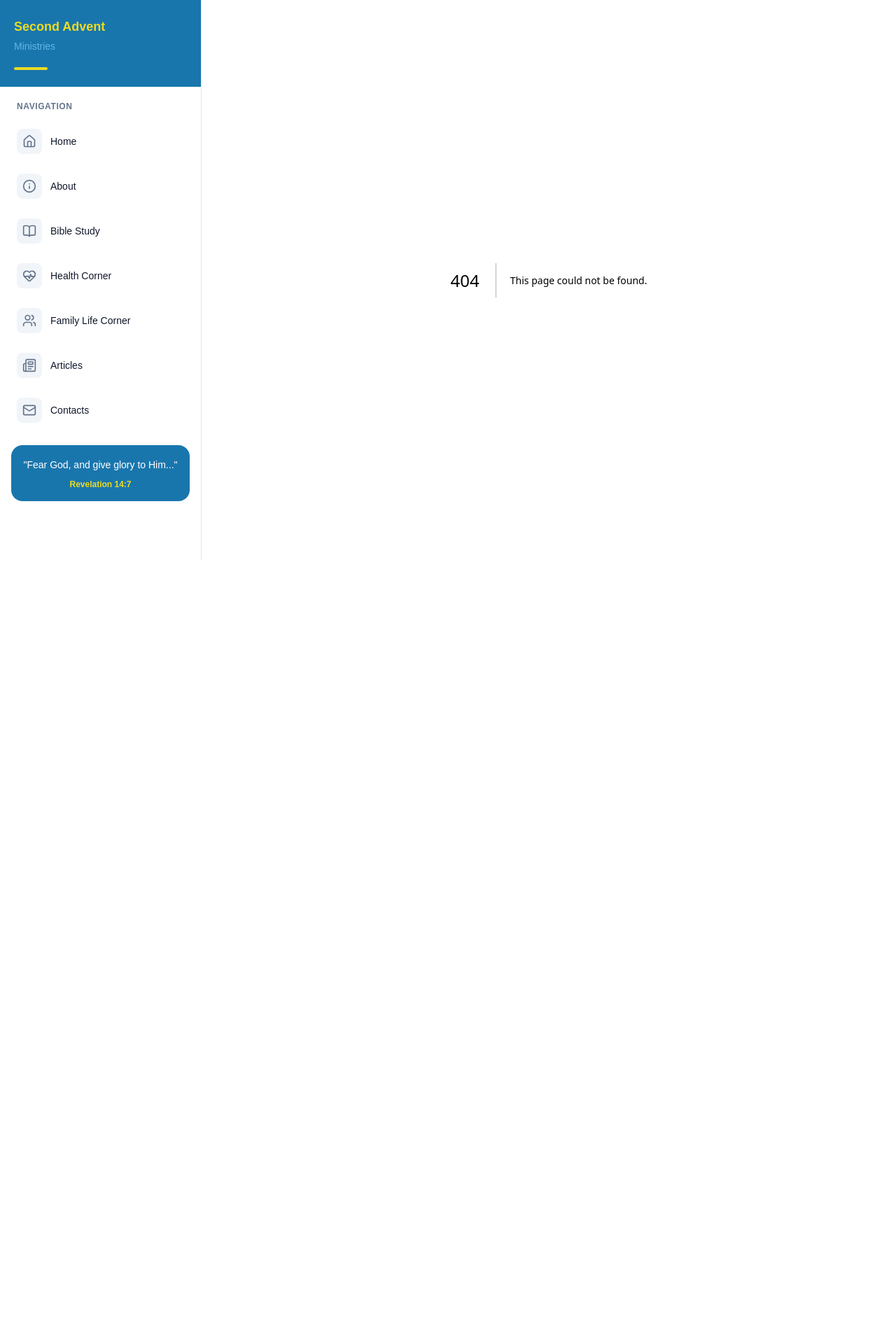
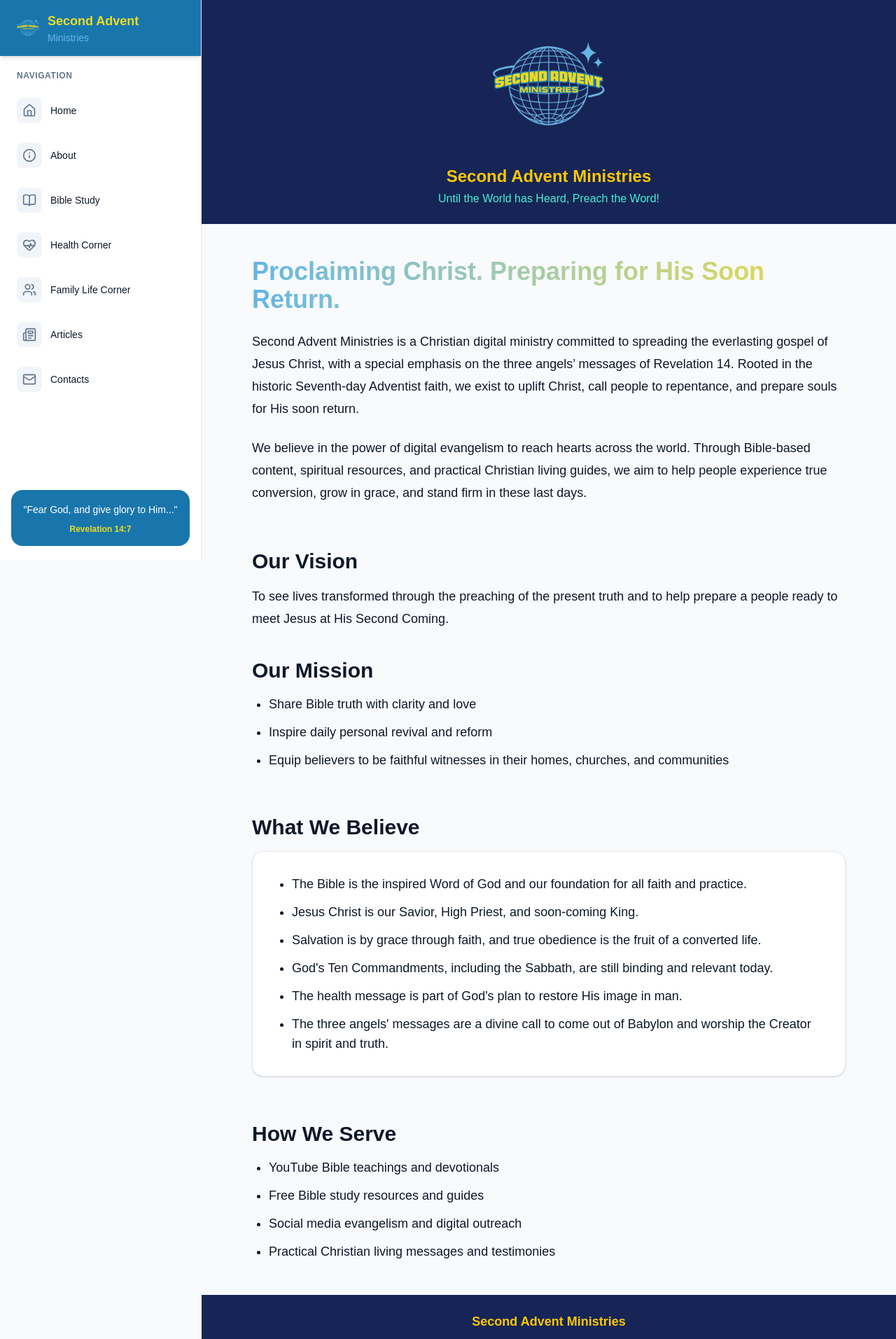
Before and after one commit to ochami-codes/SAM-Frontend, a Next.js app in the folder SAM-Frontend/sam-frontend/: page /about in a window 1280 px wide. Before the commit this address had no page. Shown: the top 1913 px of the page at 70% size. Before the commit the page ends 800 px from the top, so only its background shows below. Built offline with nearby package versions, Linux system fonts and the light colour scheme.

Commit message:
further refinements

```diff
--- /dev/null
+++ b/SAM-Frontend/sam-frontend/src/app/about/page.tsx
@@ -0,0 +1,113 @@
+import Header from "@/src/components/Header";
+import Footer from "@/src/components/Footer";
+import Card from "@/src/components/ui/Card";
+
+export default function AboutPage() {
+  return (
+    <>
+      <Header />
+      <main className="mx-auto max-w-4xl space-y-16 px-6 py-12">
+        {/* Introduction */}
+        <section>
+          <h2 className="mb-6 text-3xl font-bold bg-gradient-to-r from-sam-blue to-sam-yellow bg-clip-text text-transparent sm:text-4xl">
+            Proclaiming Christ. Preparing for His Soon Return.
+          </h2>
+
+          <div className="space-y-6 text-base leading-8 text-muted sm:text-lg">
+            <p>
+              Second Advent Ministries is a Christian digital ministry
+              committed to spreading the everlasting gospel of Jesus Christ,
+              with a special emphasis on the three angels’ messages of
+              Revelation 14. Rooted in the historic Seventh-day Adventist
+              faith, we exist to uplift Christ, call people to repentance, and
+              prepare souls for His soon return.
+            </p>
+            <p>
+              We believe in the power of digital evangelism to reach hearts
+              across the world. Through Bible-based content, spiritual
+              resources, and practical Christian living guides, we aim to help
+              people experience true conversion, grow in grace, and stand firm
+              in these last days.
+            </p>
+          </div>
+        </section>
+
+        {/* Vision & Mission */}
+        <section className="space-y-10">
+          <div>
+            <h2 className="mb-4 text-2xl font-bold text-sam-deepBlue sm:text-3xl">
+              Our Vision
+            </h2>
+            <p className="text-base leading-8 text-muted sm:text-lg">
+              To see lives transformed through the preaching of the present
+              truth and to help prepare a people ready to meet Jesus at His
+              Second Coming.
+            </p>
+          </div>
+
+          <div>
+            <h2 className="mb-4 text-2xl font-bold text-sam-deepBlue sm:text-3xl">
+              Our Mission
+            </h2>
+            <ul className="list-disc space-y-3 pl-6 text-base leading-7 text-muted sm:text-lg">
+              <li>Share Bible truth with clarity and love</li>
+              <li>Inspire daily personal revival and reform</li>
+              <li>
+                Equip believers to be faithful witnesses in their homes,
+                churches, and communities
+              </li>
+            </ul>
+          </div>
+        </section>
+
+        {/* Beliefs */}
+        <section>
+          <h2 className="mb-4 text-2xl font-bold text-sam-deepBlue sm:text-3xl">
+            What We Believe
+          </h2>
+          <Card className="p-8">
+            <ul className="list-disc space-y-3 pl-6 text-base leading-7 text-muted sm:text-lg">
+              <li>
+                The Bible is the inspired Word of God and our foundation for
+                all faith and practice.
+              </li>
+              <li>
+                Jesus Christ is our Savior, High Priest, and soon-coming King.
+              </li>
+              <li>
+                Salvation is by grace through faith, and true obedience is the
+                fruit of a converted life.
+              </li>
+              <li>
+                God&apos;s Ten Commandments, including the Sabbath, are still
+                binding and relevant today.
+              </li>
+              <li>
+                The health message is part of God&apos;s plan to restore His
+                image in man.
+              </li>
+              <li>
+                The three angels&apos; messages are a divine call to come out
+                of Babylon and worship the Creator in spirit and truth.
+              </li>
+            </ul>
+          </Card>
+        </section>
+
+        {/* How We Serve */}
+        <section>
+          <h2 className="mb-4 text-2xl font-bold text-sam-deepBlue sm:text-3xl">
+            How We Serve
+          </h2>
+          <ul className="list-disc space-y-3 pl-6 text-base leading-7 text-muted sm:text-lg">
+            <li>YouTube Bible teachings and devotionals</li>
+            <li>Free Bible study resources and guides</li>
+            <li>Social media evangelism and digital outreach</li>
+            <li>Practical Christian living messages and testimonies</li>
+          </ul>
+        </section>
+      </main>
+      <Footer />
+    </>
+  );
+}
--- /dev/null
+++ b/SAM-Frontend/sam-frontend/src/app/contacts/page.tsx
@@ -0,0 +1,70 @@
+import Header from "@/src/components/Header";
+import Footer from "@/src/components/Footer";
+import ContactForm from "@/src/components/forms/ContactForm";
+import Card from "@/src/components/ui/Card";
+
+export default function ContactPage() {
+  return (
+    <>
+      <Header />
+      <main className="space-y-16 px-6 py-12">
+        {/* Introduction */}
+        <section>
+          <h2 className="mb-6 text-3xl font-bold bg-gradient-to-r from-sam-blue to-sam-yellow bg-clip-text text-transparent sm:text-4xl text-center">
+            Get in Touch With Us
+          </h2>
+          <p className="mx-auto max-w-2xl text-center text-muted leading-relaxed">
+            We’d love to connect with you! Whether you have a question, a
+            prayer request, want to study the Bible, or are interested in
+            partnering with us to spread the everlasting gospel, please feel
+            free to reach out. We’re here to serve.
+          </p>
+        </section>
+
+        {/* Contact Form */}
+        <section>
+          <h2 className="mb-8 text-center text-2xl font-bold text-sam-deepBlue sm:text-3xl">
+            Send Us a Message
+          </h2>
+          <ContactForm />
+        </section>
+
+        {/* Other Contact Information */}
+        <section className="mx-auto max-w-2xl">
+          <Card className="p-8 space-y-8">
+            <h2 className="text-2xl font-bold text-sam-deepBlue sm:text-3xl">
+              Other Ways to Reach Us
+            </h2>
+
+            <div className="space-y-4 text-muted">
+              <p>
+                <strong className="text-foreground">Email:</strong>{" "}
+                adventministries2000@gmail.com
+              </p>
+              <p>
+                <strong className="text-foreground">Phone / WhatsApp:</strong>{" "}
+                +254 795 044 356
+              </p>
+              <p>
+                <strong className="text-foreground">Facebook / YouTube:</strong>{" "}
+                Second Advent Ministries
+              </p>
+            </div>
+
+            <div className="pt-6 border-t border-border">
+              <h3 className="mb-3 text-lg font-semibold text-sam-deepBlue">
+                Prayer Requests or Bible Study?
+              </h3>
+              <p className="leading-7 text-muted">
+                If you’re looking for spiritual support, we’re here for you.
+                Just type your prayer need or Bible study request in the
+                message box above, and we’ll respond as soon as possible.
+              </p>
+            </div>
+          </Card>
+        </section>
+      </main>
+      <Footer />
+    </>
+  );
+}
--- a/SAM-Frontend/sam-frontend/src/app/health/page.tsx
+++ b/SAM-Frontend/sam-frontend/src/app/health/page.tsx
@@ -6,7 +6,7 @@ import PageLayout from "../../components/layouts/PageLayout";
 
 const studies = [
   {
-    title: "Bible $ Spirit of Prophecy On Diet and Lifestyle",
+    title: "Bible and Spirit of Prophecy On Diet and Lifestyle",
     href: "/health/bible-sop",
     image: "/images/health/bsop.png",
     alt: "Bible and SOP",
--- a/SAM-Frontend/sam-frontend/src/app/page.tsx
+++ b/SAM-Frontend/sam-frontend/src/app/page.tsx
@@ -14,19 +14,19 @@ const articles = [
     title: "Undue Familiarity — A Subtle Snare",
     description:
       "Discover how undue familiarity is silently eroding the spiritual strength of Christian youth. It’s death wrapped in harmless appearances. It’s friendliness with a trap beneath.",
-    href: "/familiarity",
+    href: "/articles/familiarity",
   },
   {
     title: "“I Never Knew You” — Does God Really Know You?",
     description:
       "Yes, the Lord is aware that you exist—but does He know you? Let's see if God knows you...",
-    href: "/never-knew",
+    href: "/articles/never-knew-you",
   },
   {
     title: "Almost Saved, Eternally Lost",
     description:
       "Read the sad tale of Guonzou and how he missed the only chance to be saved. Learn how to avoid the same mistake in the spiritual realm.",
-    href: "/almost-saved",
+    href: "/articles/almost-saved",
   },
 ];
 
@@ -80,7 +80,7 @@ export default function HomePage() {
                 <Link href="/bible-study">Explore Bible Studies</Link>
               </Button>
               <Button variant="primary" size="md">
-                <Link href="/devotionals">Explore Devotional Articles</Link>
+                <Link href="/articles">Explore Devotional Articles</Link>
               </Button>
             </div>
           </div>
--- a/SAM-Frontend/sam-frontend/src/components/Sidebar.tsx
+++ b/SAM-Frontend/sam-frontend/src/components/Sidebar.tsx
@@ -1,55 +1,28 @@
 "use client";
 
 import { useState } from "react";
+import Image from "next/image";
 import Link from "next/link";
 import {
-  Menu,
-  X,
+  BookOpen,
+  HeartPulse,
   Home,
   Info,
   Mail,
-  BookOpen,
-  HeartPulse,
+  Menu,
+  Newspaper,
   Users,
-  Newspaper,
+  X,
 } from "lucide-react";
 
 const navigation = [
-  {
-    name: "Home",
-    href: "/",
-    icon: Home,
-  },
-  {
-    name: "About",
-    href: "/about",
-    icon: Info,
-  },
-  {
-    name: "Bible Study",
-    href: "/bible-study",
-    icon: BookOpen,
-  },
-  {
-    name: "Health Corner",
-    href: "/health",
-    icon: HeartPulse,
-  },
-  {
-    name: "Family Life Corner",
-    href: "/family",
-    icon: Users,
-  },
-  {
-    name: "Articles",
-    href: "/articles",
-    icon: Newspaper,
-  },
-  {
-    name: "Contacts",
-    href: "/contacts",
-    icon: Mail,
-  },
+  { name: "Home", href: "/", icon: Home },
+  { name: "About", href: "/about", icon: Info },
+  { name: "Bible Study", href: "/bible-study", icon: BookOpen },
+  { name: "Health Corner", href: "/health", icon: HeartPulse },
+  { name: "Family Life Corner", href: "/family", icon: Users },
+  { name: "Articles", href: "/articles", icon: Newspaper },
+  { name: "Contacts", href: "/contacts", icon: Mail },
 ];
 
 export default function Sidebar() {
@@ -57,32 +30,24 @@ export default function Sidebar() {
 
   return (
     <>
-      {/* =====================================
-          MOBILE MENU BUTTON
-      ===================================== */}
+      {/* Mobile menu button */}
       <button
         type="button"
         onClick={() => setIsOpen(true)}
         aria-label="Open navigation"
         className="
           fixed left-4 top-4 z-50
-          rounded-xl
-          bg-sam-deep-blue
-          p-2.5
-          text-white
-          shadow-lg
+          rounded-xl bg-sam-deep-blue p-2.5
+          text-white shadow-lg
           transition-all duration-200
-          hover:bg-sam-blue-dark
-          hover:shadow-xl
+          hover:bg-sam-blue-dark hover:shadow-xl
           lg:hidden
         "
       >
         <Menu className="h-6 w-6" />
       </button>
 
-      {/* =====================================
-          MOBILE OVERLAY
-      ===================================== */}
+      {/* Mobile overlay */}
       {isOpen && (
         <button
           type="button"
@@ -97,48 +62,43 @@ export default function Sidebar() {
         />
       )}
 
-      {/* =====================================
-          SIDEBAR
-      ===================================== */}
+      {/* Sidebar */}
       <aside
         className={`
-          fixed inset-y-0 left-0 z-50 w-72
-          transform
+          fixed inset-y-0 left-0 z-50 flex w-72
+          -translate-x-full flex-col
           overflow-y-auto
-          bg-sam-surface
-          shadow-2xl
+          bg-sam-surface shadow-2xl
           transition-transform duration-300 ease-in-out
 
-          lg:sticky
-          lg:top-0
-          lg:z-0
-          lg:h-screen
-          lg:translate-x-0
+          lg:sticky lg:top-0 lg:z-0
+          lg:h-screen lg:translate-x-0
+          lg:border-r lg:border-sam-border
           lg:shadow-none
-          lg:border-r
-          lg:border-sam-border
 
-          ${
-            isOpen
-              ? "translate-x-0"
-              : "-translate-x-full"
-          }
+          ${isOpen ? "translate-x-0" : ""}
         `}
       >
-        {/* =====================================
-            SIDEBAR BRAND
-        ===================================== */}
-        <div className="bg-sam-deep-blue px-5 py-6 text-white">
+        {/* Header */}
+        <div className="sticky top-0 z-10 bg-sam-deep-blue px-5 py-4 text-white shadow-md">
           <div className="flex items-center justify-between">
-            <div>
-              <h2 className="text-lg font-bold text-sam-yellow">
-                Second Advent
-              </h2>
+            <Link href="/" className="flex items-center gap-2">
+              <Image
+                src="/images/brand/secondadvent2.png"
+                alt="Second Advent Ministries Logo"
+                width={40}
+                height={40}
+                className="h-10 w-10 rounded-full object-cover"
+                priority
+              />
 
-              <p className="mt-1 text-sm text-sam-blue">
-                Ministries
-              </p>
-            </div>
+              <div>
+                <h2 className="text-lg font-bold text-sam-yellow">
+                  Second Advent
+                </h2>
+                <p className="text-sm text-sam-blue">Ministries</p>
+              </div>
+            </Link>
 
             {/* Mobile close button */}
             <button
@@ -146,26 +106,20 @@ export default function Sidebar() {
               onClick={() => setIsOpen(false)}
               aria-label="Close navigation"
               className="
-                rounded-lg
-                p-2
+                rounded-lg p-2
                 text-white/80
                 transition
-                hover:bg-white/10
-                hover:text-white
+                hover:bg-white/10 hover:text-white
                 lg:hidden
               "
             >
               <X className="h-5 w-5" />
             </button>
           </div>
-
-          <div className="mt-5 h-1 w-12 rounded-full bg-sam-yellow" />
         </div>
 
-        {/* =====================================
-            NAVIGATION
-        ===================================== */}
-        <nav className="px-3 py-5">
+        {/* Navigation */}
+        <nav className="flex-1 px-3 py-5">
           <p className="mb-3 px-3 text-xs font-semibold uppercase tracking-wider text-sam-muted">
             Navigation
           </p>
@@ -180,37 +134,19 @@ export default function Sidebar() {
                     href={item.href}
                     onClick={() => setIsOpen(false)}
                     className="
-                      group
-                      flex
-                      items-center
-                      gap-3
-                      rounded-xl
-                      px-3
-                      py-3
-                      text-sm
-                      font-medium
-                      text-sam-text
-                      transition-all
-                      duration-200
-
+                      group flex items-center gap-3
+                      rounded-xl px-3 py-3
+                      text-sm font-medium text-sam-text
+                      transition-all duration-200
                       hover:bg-sam-blue/10
                       hover:text-sam-deep-blue
                     "
                   >
                     <span
                       className="
-                        flex
-                        h-9
-                        w-9
-                        shrink-0
-                        items-center
-                        justify-center
-                        rounded-lg
-                        bg-slate-100
-                        text-sam-muted
-                        transition-all
-                        duration-200
-
+                        flex h-9 w-9 shrink-0 items-center justify-center
+                        rounded-lg bg-slate-100 text-sam-muted
+                        transition-all duration-200
                         group-hover:bg-sam-blue
                         group-hover:text-white
                       "
@@ -226,13 +162,11 @@ export default function Sidebar() {
           </ul>
         </nav>
 
-        {/* =====================================
-            SIDEBAR FOOTER / VERSE
-        ===================================== */}
-        <div className="mt-auto px-4 pb-5">
+        {/* Sidebar footer */}
+        <div className="px-4 pb-5">
           <div className="rounded-2xl bg-sam-deep-blue p-4 text-center">
             <p className="text-sm font-medium leading-6 text-white">
-              "Fear God, and give glory to Him..."
+              &quot;Fear God, and give glory to Him...&quot;
             </p>
 
             <p className="mt-2 text-xs font-semibold text-sam-yellow">
--- a/SAM-Frontend/sam-frontend/src/components/layouts/StudyLayout.tsx
+++ b/SAM-Frontend/sam-frontend/src/components/layouts/StudyLayout.tsx
@@ -82,6 +82,7 @@ export default function StudyLayout({
                 type="button"
                 onClick={() => router.push(next.href)}
                 variant="primary"
+                colorScheme="theme"
               >
                 Next Study
               </Button>
--- a/SAM-Frontend/sam-frontend/src/components/ui/Button.tsx
+++ b/SAM-Frontend/sam-frontend/src/components/ui/Button.tsx
@@ -1,4 +1,8 @@
-import type { ButtonHTMLAttributes, ReactNode } from "react";
+import {
+  ButtonHTMLAttributes,
+  CSSProperties,
+  ReactNode,
+} from "react";
 import Link from "next/link";
 import type { UrlObject } from "url";
 
@@ -7,7 +11,10 @@ interface ButtonProps extends ButtonHTMLAttributes<HTMLButtonElement> {
   variant?: "primary" | "secondary" | "outline" | "ghost";
   size?: "sm" | "md" | "lg";
   href?: string | UrlObject;
+
+  colorScheme?: "default" | "theme";
   colorVariable?: string;
+
   className?: string;
 }
 
@@ -30,39 +37,76 @@ export default function Button({
   variant = "primary",
   size = "md",
   href,
+  colorScheme = "default",
   colorVariable = "--study-accent",
   className = "",
   ...props
 }: ButtonProps) {
-  const variantClasses: Record<typeof variant, string> = {
-    primary: `bg-[var(${colorVariable})] text-white hover:opacity-90`,
-    secondary: `bg-sam-blue text-white hover:bg-sam-blue-dark`,
-    outline: `
-      border border-[var(${colorVariable})]
-      text-[var(${colorVariable})]
-      hover:bg-[var(${colorVariable})] hover:text-white
-    `,
-    ghost: `text-[var(${colorVariable})] hover:bg-[var(${colorVariable})]/10`,
-  };
+  const isTheme = colorScheme === "theme";
 
   const styles = `
     ${baseStyles}
     ${sizes[size]}
-    ${variantClasses[variant]}
-    focus:ring-[var(${colorVariable})]
     ${className}
+  `;
+
+  const themeStyle: CSSProperties | undefined = isTheme
+    ? {
+        backgroundColor:
+          variant === "primary" || variant === "secondary"
+            ? `var(${colorVariable})`
+            : undefined,
+
+        color:
+          variant === "outline" || variant === "ghost"
+            ? `var(${colorVariable})`
+            : undefined,
+
+        borderColor:
+          variant === "outline"
+            ? `var(${colorVariable})`
+            : undefined,
+      }
+    : undefined;
+
+  const variantClasses = isTheme
+    ? {
+        primary: "text-white hover:opacity-90",
+        secondary: "text-white hover:opacity-90",
+        outline: "border hover:text-white",
+        ghost: "",
+      }[variant]
+    : {
+        primary: "bg-sam-blue text-white hover:bg-sam-blue-dark",
+        secondary: "bg-sam-green text-white hover:opacity-90",
+        outline:
+          "border border-sam-blue text-sam-blue hover:bg-sam-blue hover:text-white",
+        ghost: "text-sam-blue hover:bg-sam-blue/10",
+      }[variant];
+
+  const finalClassName = `
+    ${styles}
+    ${variantClasses}
   `;
 
   if (href) {
     return (
-      <Link href={href} className={styles}>
+      <Link
+        href={href}
+        className={finalClassName}
+        style={themeStyle}
+      >
         {children}
       </Link>
     );
   }
 
   return (
-    <button className={styles} {...props}>
+    <button
+      className={finalClassName}
+      style={themeStyle}
+      {...props}
+    >
       {children}
     </button>
   );
```
Also changed, not shown: SAM-Frontend/sam-frontend/src/components/forms/ContactForm.tsx (+66 -53 lines).
